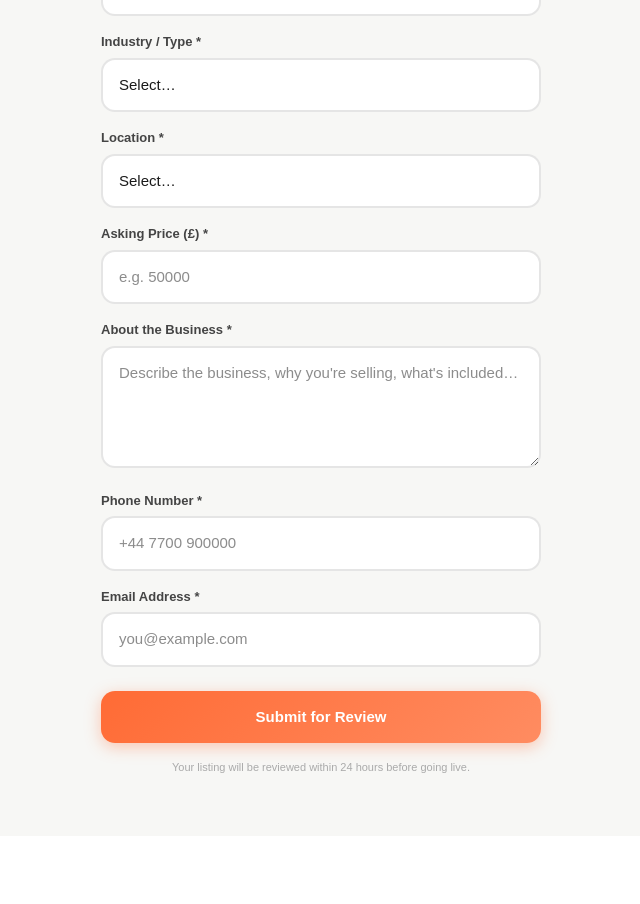
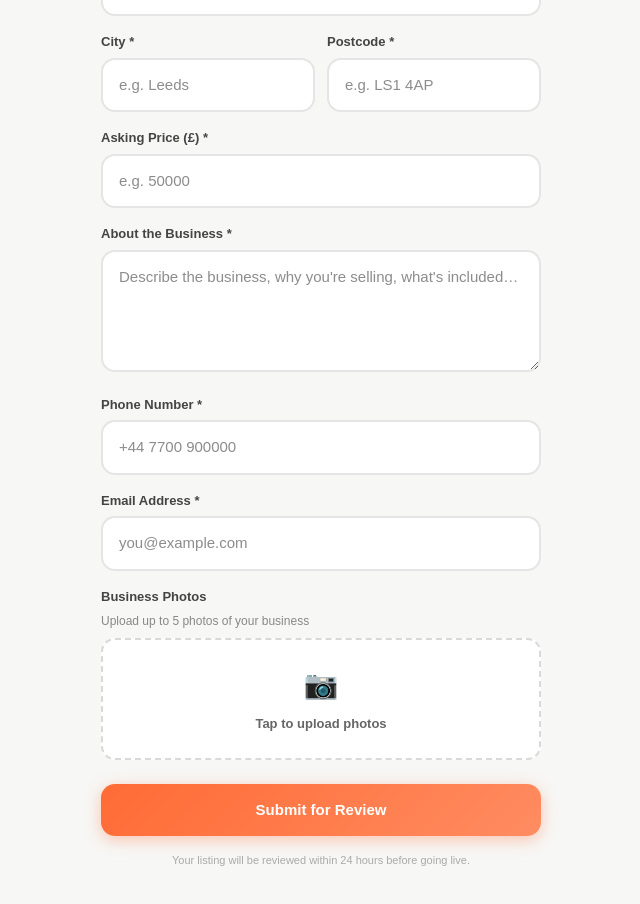
Before and after one commit to bawan93/KurdLink, a Next.js app: page /listings/sell-business in a window 1280 px wide. Shown: the part 300-1204 px from the top of the page, without its empty margins (319-959 px from the left). Before the commit the page ends 1136 px from the top, so only its background shows below. Built offline with nearby package versions, Linux system fonts and the light colour scheme.

Commit message:
Update page.js

```diff
--- a/app/listings/sell-business/page.js
+++ b/app/listings/sell-business/page.js
@@ -7,14 +7,8 @@ const FONT = "'Plus Jakarta Sans', 'Sora', sans-serif"
 const ORANGE = 'linear-gradient(135deg, #FF6B35, #FF8C61)'
 const NAVY = '#1A2B5F'
 
-const INDUSTRIES = ['Retail','Restaurant/Cafe','Takeaway','Grocery','Barber/Salon','Clothing','Construction','Transport','IT/Tech','Education','Healthcare','Other']
-const CITIES = ['London','Birmingham','Manchester','Leeds','Sheffield','Glasgow','Bristol','Leicester','Nottingham','Liverpool','Newcastle','Cardiff','Edinburgh','Coventry','Bradford']
-
 function getSupabase() {
-  return createBrowserClient(
-    process.env.NEXT_PUBLIC_SUPABASE_URL,
-    process.env.NEXT_PUBLIC_SUPABASE_ANON_KEY
-  )
+  return createBrowserClient(process.env.NEXT_PUBLIC_SUPABASE_URL, process.env.NEXT_PUBLIC_SUPABASE_ANON_KEY)
 }
 
 function SellBusinessInner() {
@@ -24,45 +18,49 @@ function SellBusinessInner() {
   const [loading, setLoading] = useState(false)
   const [error, setError] = useState('')
   const [submitted, setSubmitted] = useState(false)
+  const [images, setImages] = useState([])
   const [form, setForm] = useState({
-    businessName: '', industry: '', city: '', askingPrice: '',
+    businessName: '', city: '', postcode: '', askingPrice: '',
     description: '', phone: '', email: ''
   })
 
   const isRtl = lang === 'ku'
   const T = {
-    en: { title: 'Sell Your Business', subtitle: 'Fill in the details below and we\'ll review your listing within 24 hours', businessName: 'Business Name', businessNamePh: 'e.g. Ahmad & Co Grocers', industry: 'Industry / Type', city: 'Location', askingPrice: 'Asking Price (£)', askingPricePh: 'e.g. 50000', description: 'About the Business', descriptionPh: 'Describe the business, why you\'re selling, what\'s included…', phone: 'Phone Number', phonePh: '+44 7700 900000', email: 'Email Address', emailPh: 'you@example.com', submit: 'Submit for Review', submitting: 'Submitting…', back: '← Back', successTitle: 'Submitted! 🎉', successMsg: 'Your listing is under review. We\'ll notify you within 24 hours once it\'s approved.', backHome: 'Back to Home', errFill: 'Please fill in all required fields' },
-    ku: { title: 'بیزنسەکەت بفرۆشە', subtitle: 'زانیاریەکان پڕ بکەوە، ئێمەش لە ماوەی ٢٤ کاتژمێردا پێداچوونەوەی دەکەین', businessName: 'ناوی بیزنس', businessNamePh: 'وەک: دوکانی ئەحمەد', industry: 'جۆری بیزنس', city: 'شوێن', askingPrice: 'نرخی داواکراو (£)', askingPricePh: 'وەک: ٥٠٠٠٠', description: 'دەربارەی بیزنس', descriptionPh: 'بیزنسەکە وەسف بکە، بۆچی دەیفرۆشیت…', phone: 'ژمارەی تەلەفۆن', phonePh: '+44 7700 900000', email: 'ئیمەیڵ', emailPh: 'you@example.com', submit: 'بنێرە بۆ پێداچوونەوە', submitting: 'دەنێردرێت…', back: '→ گەڕانەوە', successTitle: '!دانرا 🎉', successMsg: 'داواکاریەکەت تەماشا دەکرێت. لە ماوەی ٢٤ کاتژمێردا ئاگادارت دەکەینەوە.', backHome: 'گەڕانەوە بۆ ماڵەوە', errFill: 'تکایە هەموو خانەکان پڕ بکەوە' }
+    en: { title: 'Sell Your Business', subtitle: 'Fill in the details and we\'ll review your listing within 24 hours', businessName: 'Business Name', businessNamePh: 'e.g. Ahmad & Co Grocers', city: 'City', cityPh: 'e.g. Leeds', postcode: 'Postcode', postcodePh: 'e.g. LS1 4AP', askingPrice: 'Asking Price (£)', askingPricePh: 'e.g. 50000', description: 'About the Business', descriptionPh: 'Describe the business, why you\'re selling, what\'s included…', phone: 'Phone Number', phonePh: '+44 7700 900000', email: 'Email Address', emailPh: 'you@example.com', images: 'Business Photos', imagesDesc: 'Upload up to 5 photos of your business', submit: 'Submit for Review', submitting: 'Submitting…', back: '← Back', successTitle: 'Submitted! 🎉', successMsg: 'Your listing is under review. We\'ll notify you within 24 hours.', backHome: 'Back to Home', errFill: 'Please fill in all required fields' },
+    ku: { title: 'بیزنسەکەت بفرۆشە', subtitle: 'زانیاریەکان پڕ بکەوە، ئێمەش لە ٢٤ کاتژمێردا پێداچوونەوەی دەکەین', businessName: 'ناوی بیزنس', businessNamePh: 'وەک: دوکانی ئەحمەد', city: 'شار', cityPh: 'وەک: لیدز', postcode: 'پۆستکۆد', postcodePh: 'وەک: LS1 4AP', askingPrice: 'نرخی داواکراو (£)', askingPricePh: 'وەک: ٥٠٠٠٠', description: 'دەربارەی بیزنس', descriptionPh: 'بیزنسەکە وەسف بکە…', phone: 'ژمارەی تەلەفۆن', phonePh: '+44 7700 900000', email: 'ئیمەیڵ', emailPh: 'you@example.com', images: 'وێنەی بیزنس', imagesDesc: 'تا ٥ وێنە بار بکە', submit: 'بنێرە بۆ پێداچوونەوە', submitting: 'دەنێردرێت…', back: '→ گەڕانەوە', successTitle: '!دانرا 🎉', successMsg: 'داواکاریەکەت تەماشا دەکرێت. لە ٢٤ کاتژمێردا ئاگادارت دەکەینەوە.', backHome: 'گەڕانەوە بۆ ماڵەوە', errFill: 'تکایە هەموو خانەکان پڕ بکەوە' }
   }
   const t = T[lang]
+  const set = (k, v) => setForm(f => ({ ...f, [k]: v }))
+  const inp = (f) => ({ width: '100%', padding: '14px 16px', border: `2px solid ${focus === f ? '#FF6B35' : 'rgba(0,0,0,0.1)'}`, borderRadius: 14, fontSize: 15, fontFamily: FONT, outline: 'none', background: '#fff', color: '#1a1a1a', boxSizing: 'border-box', transition: 'border-color 0.2s', direction: 'ltr' })
+  const label = { display: 'block', fontSize: 13, fontWeight: 700, color: '#444', marginBottom: 6 }
 
-  const set = (k, v) => setForm(f => ({ ...f, [k]: v }))
-
-  const inp = (f) => ({
-    width: '100%', padding: '14px 16px',
-    border: `2px solid ${focus === f ? '#FF6B35' : 'rgba(0,0,0,0.1)'}`,
-    borderRadius: 14, fontSize: 15, fontFamily: FONT, outline: 'none',
-    background: '#fff', color: '#1a1a1a', boxSizing: 'border-box',
-    transition: 'border-color 0.2s', direction: 'ltr'
-  })
-
-  const label = { display: 'block', fontSize: 13, fontWeight: 700, color: '#444', marginBottom: 6 }
+  const handleImages = (e) => {
+    const files = Array.from(e.target.files).slice(0, 5)
+    setImages(files)
+  }
 
   const handleSubmit = async () => {
     setError('')
-    const { businessName, industry, city, askingPrice, description, phone, email } = form
-    if (!businessName || !industry || !city || !askingPrice || !description || !phone || !email) return setError(t.errFill)
+    const { businessName, city, postcode, askingPrice, description, phone, email } = form
+    if (!businessName || !city || !postcode || !askingPrice || !description || !phone || !email) return setError(t.errFill)
     setLoading(true)
     try {
       const supabase = getSupabase()
       const { data: { user } } = await supabase.auth.getUser()
-      const { error: e } = await supabase.from('listings').insert({
-        type: 'sell_business', user_id: user?.id, status: 'pending',
-        data: form
-      })
+      const imageUrls = []
+      for (const img of images) {
+        const ext = img.name.split('.').pop()
+        const path = `listings/${user?.id}/${Date.now()}-${Math.random().toString(36).slice(2)}.${ext}`
+        const { error: uploadError } = await supabase.storage.from('listing-images').upload(path, img)
+        if (!uploadError) {
+          const { data: urlData } = supabase.storage.from('listing-images').getPublicUrl(path)
+          imageUrls.push(urlData.publicUrl)
+        }
+      }
+      const { error: e } = await supabase.from('listings').insert({ type: 'sell_business', user_id: user?.id, status: 'pending', data: { ...form, imageUrls } })
       if (e) throw e
       setSubmitted(true)
-    } catch (err) { setError(err.message || 'Something went wrong. Please try again.') }
+    } catch (err) { setError(err.message || 'Something went wrong.') }
     finally { setLoading(false) }
   }
 
@@ -77,45 +75,34 @@ function SellBusinessInner() {
 
   return (
     <div style={{ minHeight: '100vh', background: '#f7f7f5', fontFamily: FONT, direction: isRtl ? 'rtl' : 'ltr' }}>
-      {/* Header */}
       <div style={{ background: NAVY, padding: '16px 20px', display: 'flex', justifyContent: 'space-between', alignItems: 'center', position: 'sticky', top: 0, zIndex: 10 }}>
         <button onClick={() => router.back()} style={{ background: 'none', border: 'none', color: '#fff', fontSize: 15, cursor: 'pointer', fontFamily: FONT, fontWeight: 600 }}>{t.back}</button>
         <div style={{ fontSize: 18, fontWeight: 800, background: ORANGE, WebkitBackgroundClip: 'text', WebkitTextFillColor: 'transparent' }}>KurdLink</div>
         <div style={{ display: 'flex', gap: 4, background: 'rgba(255,255,255,0.1)', padding: '4px 6px', borderRadius: 20 }}>
-          {['en', 'ku'].map(l => (
-            <button key={l} onClick={() => setLang(l)} style={{ padding: '5px 12px', background: lang === l ? '#fff' : 'transparent', color: lang === l ? NAVY : 'rgba(255,255,255,0.7)', border: 'none', borderRadius: 16, fontWeight: 700, fontSize: 11, cursor: 'pointer', fontFamily: FONT }}>{l === 'en' ? 'EN' : 'KU'}</button>
-          ))}
+          {['en', 'ku'].map(l => (<button key={l} onClick={() => setLang(l)} style={{ padding: '5px 12px', background: lang === l ? '#fff' : 'transparent', color: lang === l ? NAVY : 'rgba(255,255,255,0.7)', border: 'none', borderRadius: 16, fontWeight: 700, fontSize: 11, cursor: 'pointer', fontFamily: FONT }}>{l === 'en' ? 'EN' : 'KU'}</button>))}
         </div>
       </div>
-
       <div style={{ maxWidth: 480, margin: '0 auto', padding: '24px 20px 60px', boxSizing: 'border-box' }}>
-        {/* Title */}
         <div style={{ marginBottom: 28 }}>
           <div style={{ fontSize: 32, marginBottom: 8 }}>💼</div>
           <h1 style={{ fontSize: 24, fontWeight: 800, color: NAVY, margin: '0 0 6px' }}>{t.title}</h1>
           <p style={{ fontSize: 13, color: '#888', margin: 0, lineHeight: 1.5 }}>{t.subtitle}</p>
         </div>
-
         {error && <div style={{ background: '#fff0f0', border: '1.5px solid #ffcdd2', borderRadius: 12, padding: '12px 16px', fontSize: 13, fontWeight: 600, color: '#c62828', marginBottom: 16 }}>{error}</div>}
-
         <div style={{ display: 'flex', flexDirection: 'column', gap: 16 }}>
           <div>
             <label style={label}>{t.businessName} *</label>
             <input type="text" value={form.businessName} onChange={e => set('businessName', e.target.value)} placeholder={t.businessNamePh} onFocus={() => setFocus('businessName')} onBlur={() => setFocus(null)} style={inp('businessName')} />
           </div>
-          <div>
-            <label style={label}>{t.industry} *</label>
-            <select value={form.industry} onChange={e => set('industry', e.target.value)} onFocus={() => setFocus('industry')} onBlur={() => setFocus(null)} style={{ ...inp('industry'), appearance: 'none', WebkitAppearance: 'none', cursor: 'pointer' }}>
-              <option value="">Select…</option>
-              {INDUSTRIES.map(i => <option key={i} value={i}>{i}</option>)}
-            </select>
-          </div>
-          <div>
-            <label style={label}>{t.city} *</label>
-            <select value={form.city} onChange={e => set('city', e.target.value)} onFocus={() => setFocus('city')} onBlur={() => setFocus(null)} style={{ ...inp('city'), appearance: 'none', WebkitAppearance: 'none', cursor: 'pointer' }}>
-              <option value="">Select…</option>
-              {CITIES.map(c => <option key={c} value={c}>{c}</option>)}
-            </select>
+          <div style={{ display: 'grid', gridTemplateColumns: '1fr 1fr', gap: 12 }}>
+            <div>
+              <label style={label}>{t.city} *</label>
+              <input type="text" value={form.city} onChange={e => set('city', e.target.value)} placeholder={t.cityPh} onFocus={() => setFocus('city')} onBlur={() => setFocus(null)} style={inp('city')} />
+            </div>
+            <div>
+              <label style={label}>{t.postcode} *</label>
+              <input type="text" value={form.postcode} onChange={e => set('postcode', e.target.value)} placeholder={t.postcodePh} onFocus={() => setFocus('postcode')} onBlur={() => setFocus(null)} style={inp('postcode')} />
+            </div>
           </div>
           <div>
             <label style={label}>{t.askingPrice} *</label>
@@ -133,7 +120,23 @@ function SellBusinessInner() {
             <label style={label}>{t.email} *</label>
             <input type="email" value={form.email} onChange={e => set('email', e.target.value)} placeholder={t.emailPh} onFocus={() => setFocus('email')} onBlur={() => setFocus(null)} style={inp('email')} />
           </div>
-
+          {/* Image Upload */}
+          <div>
+            <label style={label}>{t.images}</label>
+            <p style={{ fontSize: 12, color: '#888', margin: '0 0 8px' }}>{t.imagesDesc}</p>
+            <label style={{ display: 'flex', flexDirection: 'column', alignItems: 'center', justifyContent: 'center', padding: '24px', border: '2px dashed rgba(0,0,0,0.15)', borderRadius: 14, background: '#fff', cursor: 'pointer', gap: 8 }}>
+              <span style={{ fontSize: 28 }}>📷</span>
+              <span style={{ fontSize: 13, color: '#666', fontWeight: 600 }}>{images.length > 0 ? `${images.length} photo(s) selected` : 'Tap to upload photos'}</span>
+              <input type="file" accept="image/*" multiple onChange={handleImages} style={{ display: 'none' }} />
+            </label>
+            {images.length > 0 && (
+              <div style={{ display: 'flex', gap: 8, flexWrap: 'wrap', marginTop: 8 }}>
+                {images.map((img, i) => (
+                  <div key={i} style={{ fontSize: 12, background: '#e8f5e9', color: '#2e7d32', padding: '4px 10px', borderRadius: 20, fontWeight: 600 }}>✓ {img.name.slice(0, 15)}…</div>
+                ))}
+              </div>
+            )}
+          </div>
           <button onClick={handleSubmit} disabled={loading} style={{ width: '100%', padding: '15px', background: loading ? '#ccc' : ORANGE, border: 'none', borderRadius: 14, fontSize: 15, fontWeight: 700, color: '#fff', cursor: loading ? 'default' : 'pointer', fontFamily: FONT, boxShadow: loading ? 'none' : '0 4px 16px rgba(255,107,53,0.35)', marginTop: 8 }}>
             {loading ? t.submitting : t.submit}
           </button>
```
